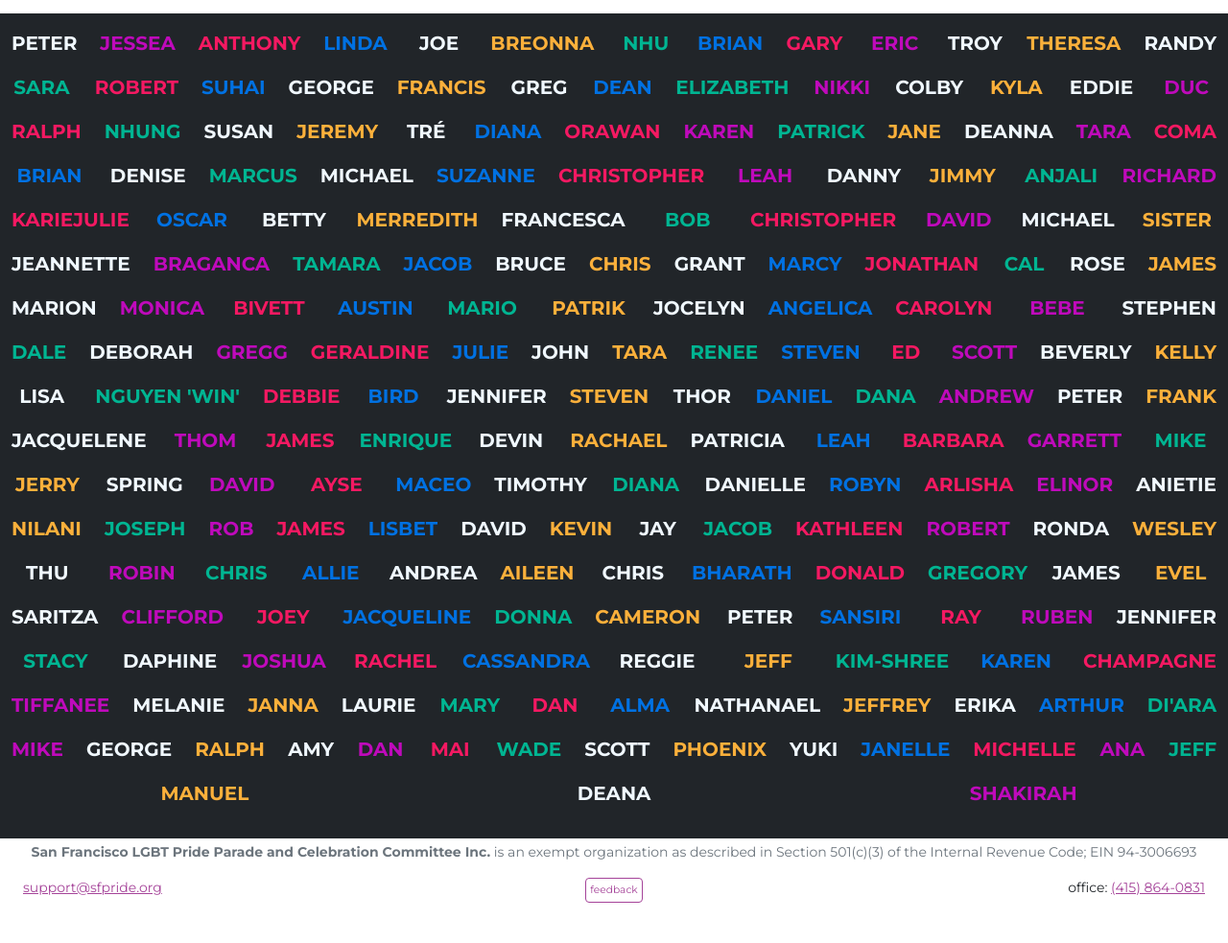
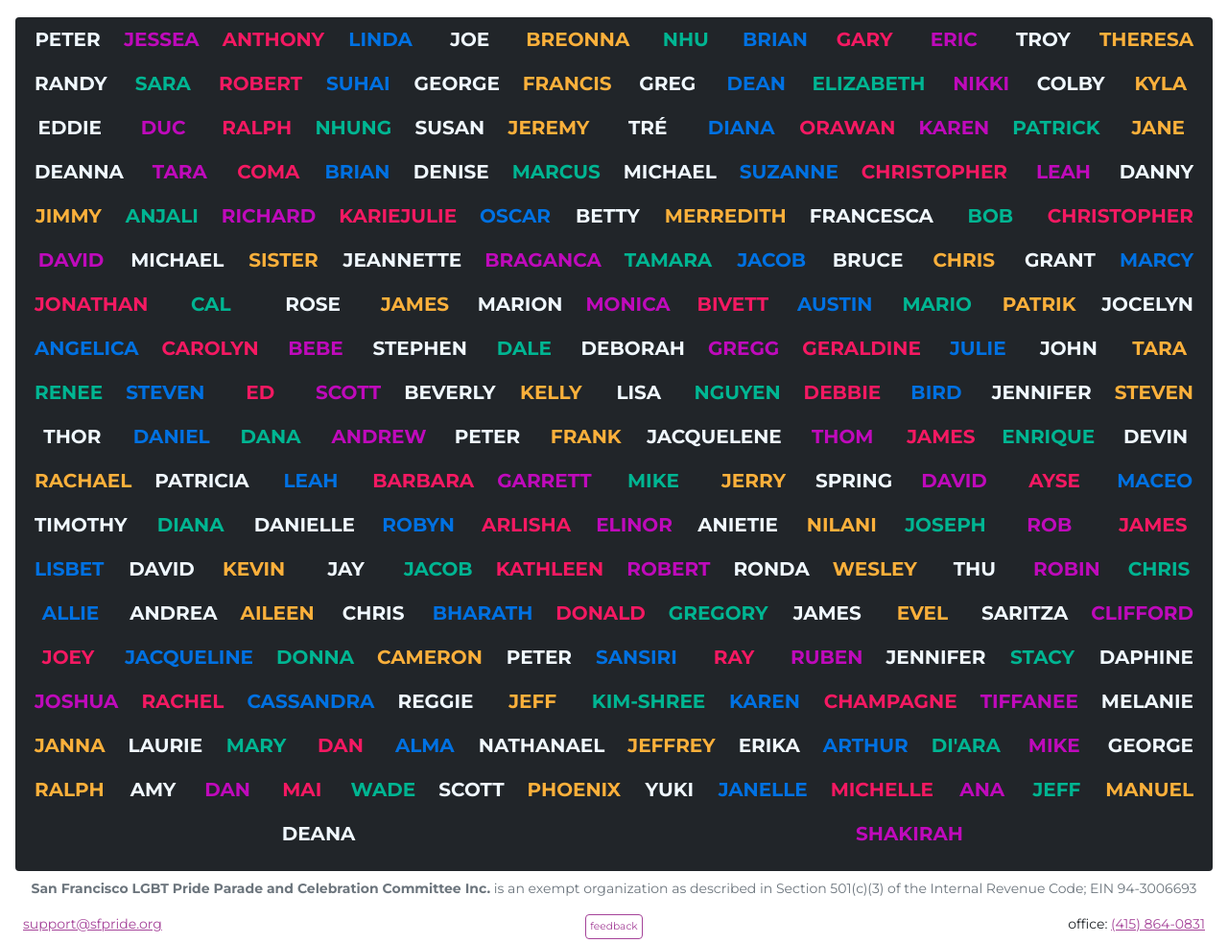
Before and after one commit to sfpride/members, a Jekyll site: the page built from members.html, in a window 1280 px wide. Shown: the part 216-1199 px from the top of the page at 96% size. Built offline with Jekyll 4.4.1, drawn with Linux system fonts in a browser that asks for light colours; before the commit the page ends 1161 px from its top, so only the background shows below that.

Commit message:
update member spacing

```diff
--- a/_data/members.csv
+++ b/_data/members.csv
@@ -79,7 +79,7 @@ david
 Evel
 Kyla
 ed
-Nguyen 'Win'
+Nguyen
 Steven
 Troy
 Anjali
--- a/members.html
+++ b/members.html
@@ -16,7 +16,7 @@ title: Members of San Francisco Pride
         <h1>{{page.title}}</h1>
     </div>
 </div>
-<div class="row bg-dark py-3 align-items-center">
+<div class="row m-1 rounded bg-dark p-lg-2 align-items-center">
     {% assign n = site.data.members | size %}
     {% assign members = site.data.members | sample: n %}
     {% for member in members %}
```
